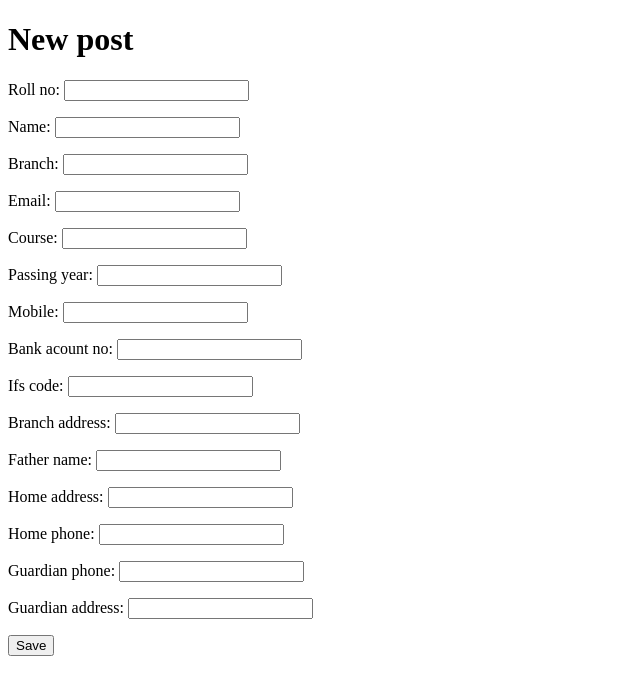
After one commit to ketankr9/hostel, a Django app: page /registeration2/ in a window 1280 px wide. The commit adds this page. Shown: the top 695 px of the page, without its empty margins (0-640 px from the left). Run offline with Django 3.2, Linux system fonts and the light colour scheme.

Commit message:
testing forms.py

```diff
--- /dev/null
+++ b/myapp/forms.py
@@ -0,0 +1,14 @@
+from django import forms
+
+from .models import *
+#the below is a test
+class LimbdiForm(forms.ModelForm):
+
+    class Meta:
+        model = Limbdi2016
+        fields = ('room',)
+
+class ProfileForm(forms.ModelForm):
+    class Meta:
+        model= Profile
+        fields = ('roll_no','name','branch','email','course','passing_year','mobile','bank_acount_no','ifs_code','branch_address','father_name','home_address','home_phone','guardian_phone','guardian_address',)
--- a/myapp/models.py
+++ b/myapp/models.py
@@ -176,7 +176,7 @@ class Profile(models.Model):
     home_phone = models.CharField(max_length=20, blank=True, null=True)
     guardian_phone = models.CharField(max_length=20, blank=True, null=True)
     guardian_address = models.CharField(max_length=255, blank=True, null=True)
-
+    #pic = models.FileField(upload_to="/home/uk/django/hostel/")
     class Meta:
         managed = False
         #order_with_respect_to = 'roll_no'
--- a/myapp/urls.py
+++ b/myapp/urls.py
@@ -11,10 +11,11 @@ urlpatterns=[
  url(r'^logout/$',auth_views.logout,{'next_page':'/'},name="logout"),
  url(r'^discussion/(?P<num>[0-4]{1})/$',views.discussion,name="Discussion with group"),
  url(r'registeration/$',views.register,name="Registeration"),
+ url(r'registeration2/$',views.register2,name="Registeration"),
  url(r'studentprofile/(?P<roll>[0-9]{8})/$',views.studprofile,name="Student profile"),
  url(r'messMonthly/$',views.messbill,name='Mess bill'),
  url(r'policy/$',views.policy,name="Hostel policy page"),
  url(r'signup/$',views.signup,name="Sign up page"),
- url(r'downloadForm',views.createPDF, name='PDF'),
+ url(r'downloadForm',views.createPDF, name='index'),
  url(r'^$',views.index, name='index'),
  ]
--- a/myapp/views.py
+++ b/myapp/views.py
@@ -1,8 +1,10 @@
-from django.shortcuts import render
+from django.shortcuts import render,redirect
 from django.http import HttpResponse,HttpResponseRedirect
 from django.contrib.auth import authenticate
 from django.contrib.auth.models import User
 from django.db import connection
+from .forms import *
+
 from reportlab.pdfgen import canvas #dynamic pdf generation
 from io import BytesIO
 def index(request):
@@ -63,14 +65,31 @@ def register(request):
         data=request.POST
         #print "DEBUG: data received data['usrname'] etc",data['username'],data['name']
         # put obtained value in the database
-        cursor=connection.cursor()
-        cursor.execute('''INSERT INTO limbdi2016(room) VALUES(%s)''',[data['ifsc']])
-        cursor.close()
+        # cursor=connection.cursor()
+        # cursor.execute('''INSERT INTO limbdi2016(room) VALUES(%s)''',[data['ifsc']])
+        # cursor.close()
         #get his/her hostel from database and redrect to index2/limbdi
+        des=open("/home/uk/django/hostel/pic.png",'wb+')
+        for chunk in (request.FILES['file']).chunk():
+            des.write(chunk)
+        des.close()
+        print request.FILES['file'].name
         response=render(request,'index2.html',dic)
         return response
     response=render(request,'registeration.html',dic)
     return response
+def register2(request):
+    if request.method=='POST':
+        form=ProfileForm(request.POST)
+        if form.is_valid():
+            post=form.save(commit=False)
+            post.save()
+            return redirect('/')
+    else:
+        form=ProfileForm()
+
+    return render(request,'registeration2.html',{'form':form})
+
 
 def studprofile(request,roll):
     #find details related to the `roll` number
--- a/templates/registeration.html
+++ b/templates/registeration.html
@@ -69,7 +69,7 @@
                 <input type="text" name="home_address" class="form-control" id="form-phone-field" value="" placeholder="home_address">
                 <input type="text" name="mobile" class="form-control" id="form-phone-field" value="" placeholder="Mobile_no.">
                 <input type="text" name="email" class="form-control" id="form-phone-field" value="" placeholder="Email_id">
-
+                <input type="file" name="file" class="form-control" id="form-phone-field" value="" placeholder="Upload your pho">
 
             <div class="checkbox">
                 <label>
--- /dev/null
+++ b/templates/registeration2.html
@@ -0,0 +1,11 @@
+<!DOCTYPE html>
+<html>
+<body>
+    <h1>New post</h1>
+    <form method="POST" class="post-form">{% csrf_token %}
+        {{ form.as_p }}
+        <button type="submit" class="save btn btn-default">Save</button>
+    </form>
+
+</body>
+</html>
```
Also changed, not shown: pic.png (added).
